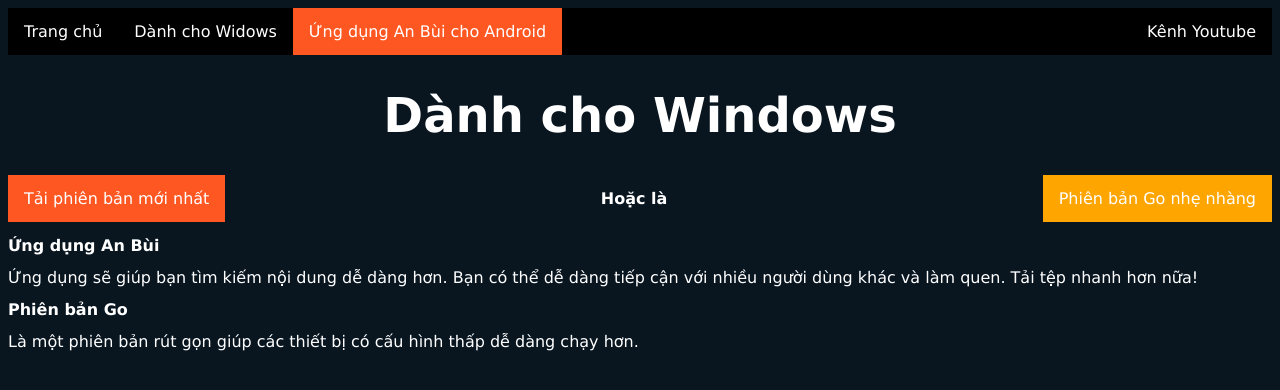
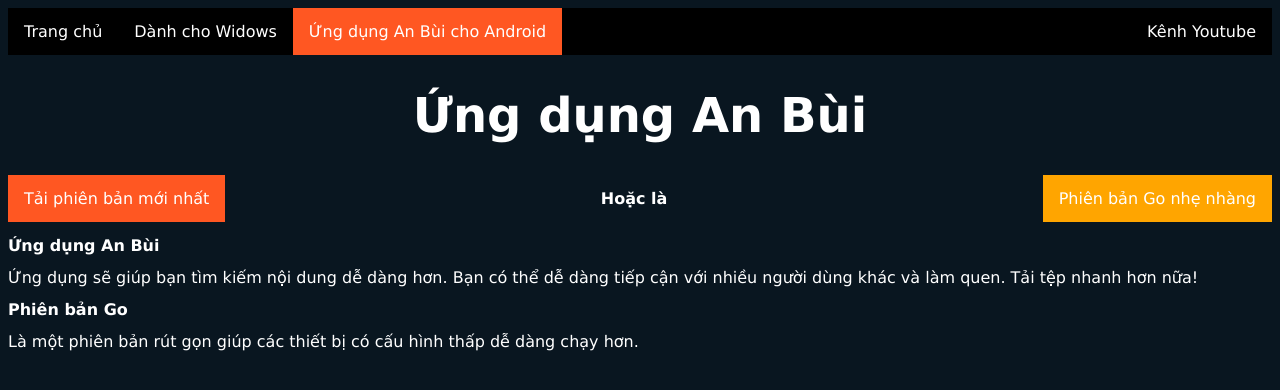
Before and after one commit to AnBui2004/AnBui2004.github.io, a plain HTML site: page app.html in a window 1280 px wide. Drawn offline with Linux system fonts and the light colour scheme.

Commit message:
Add files via upload

```diff
--- a/app.html
+++ b/app.html
@@ -135,7 +135,7 @@ section::after {
 </ul>
 
 
-<h1>Dành cho Windows</h1>
+<h1>Ứng dụng An Bùi</h1>
 
 <uq>
   <li><a class="active4" href=com.anbui.app.apk>Tải phiên bản mới nhất</a></li>
```
